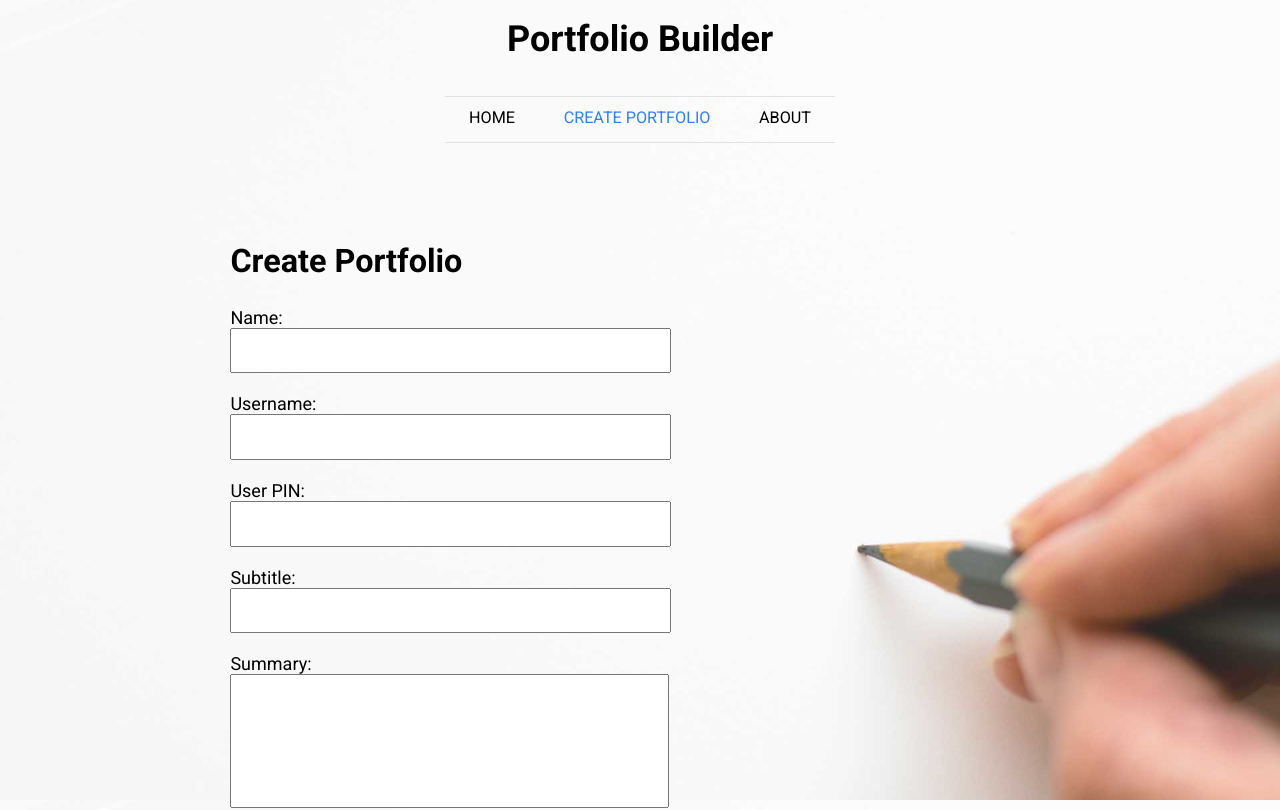
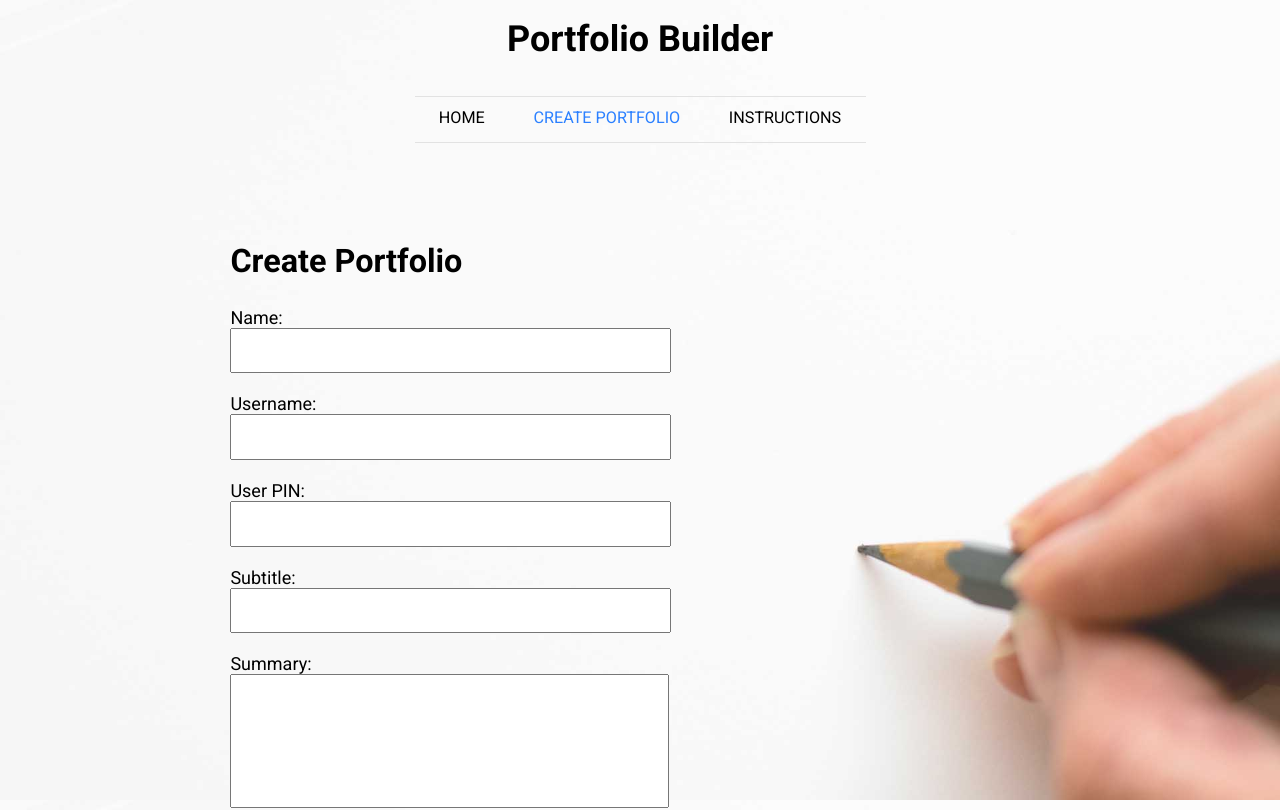
Before and after one commit to apoorvamadipadaga/portfolio-builder, an Angular app in the folder pb-frontend/: page /create-portfolio in a window 1280 px wide. Shown: the top 810 px of the page. Built offline with nearby package versions, Linux system fonts and the light colour scheme.

Commit message:
CHanged about to instructions

```diff
--- a/pb-frontend/src/app/app-routing.module.ts
+++ b/pb-frontend/src/app/app-routing.module.ts
@@ -13,7 +13,7 @@ const routes: Routes = [
   { path: 'create-portfolio', component: CreatePortfolioComponent},
   { path: 'edit-portfolio/:uname', component: EditPortfolioComponent},
   { path: 'portfolio/:uname', component: PortfolioComponent},
-  { path: 'about', component: AboutComponent}
+  { path: 'instructions', component: AboutComponent}
 ];
 
 @NgModule({
--- a/pb-frontend/src/app/nav/nav.component.html
+++ b/pb-frontend/src/app/nav/nav.component.html
@@ -8,7 +8,7 @@
       <ul>
         <li><a routerLink="/home" routerLinkActive="active">Home</a></li>
         <li><a routerLink="/create-portfolio" routerLinkActive="active">Create Portfolio</a></li>
-        <li><a routerLink="/about" routerLinkActive="active">About</a></li>
+        <li><a routerLink="/instructions" routerLinkActive="active">Instructions</a></li>
       </ul>
     </nav>
 </div>
```
